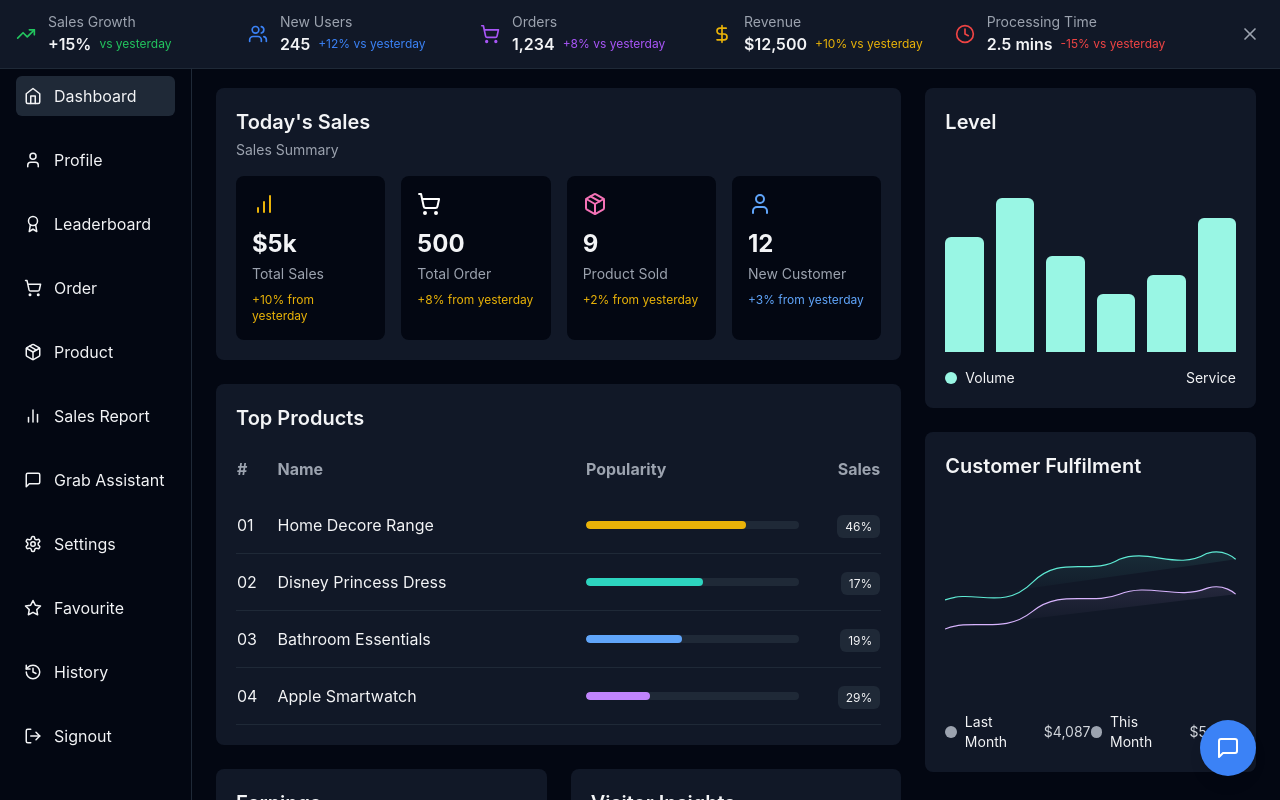
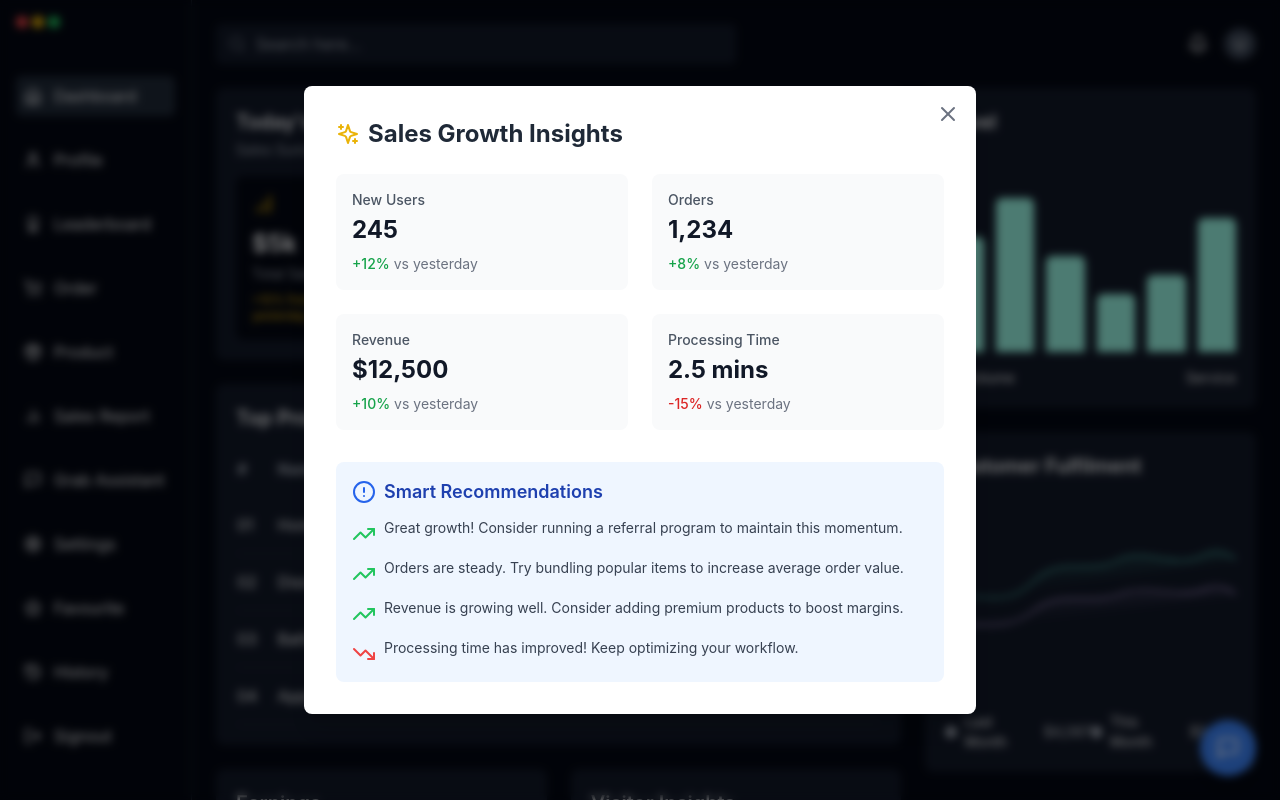
Before and after one commit to lingyuqian0301/LLF, a React (Create React App) app in the folder frontend/: page / in a window 1280 px wide. Built offline with nearby package versions, Linux system fonts and the light colour scheme.

Commit message:
animation

```diff
--- a/frontend/package.json
+++ b/frontend/package.json
@@ -8,6 +8,7 @@
     "@types/react-dom": "^18.2.19",
     "axios": "^1.8.4",
     "chart.js": "^4.4.8",
+    "framer-motion": "^12.6.5",
     "lucide-react": "^0.330.0",
     "react": "^18.2.0",
     "react-chartjs-2": "^5.3.0",
--- a/frontend/src/App.js
+++ b/frontend/src/App.js
@@ -21,6 +21,7 @@ import NotificationManager from "./components/NotificationManager";
 import TodayInsights from "./components/TodayInsights";
 import GrabAssistantFab from "./components/GrabAssistantFab";
 import GrabAssistant from "./pages/GrabAssistant";
+import SalesGrowthPopup from "./components/SalesGrowthPopup";
 
 function App() {
   const [activeTab, setActiveTab] = useState("dashboard");
@@ -79,7 +80,7 @@ function App() {
 
   return (
     <div className="flex h-screen bg-gray-950 text-gray-100">
-      <TodayInsights />
+      {/* <TodayInsights /> */}
       <NotificationManager />
       <GrabAssistantFab />
       {/* Sidebar */}
@@ -217,6 +218,7 @@ function App() {
 function DashboardContent() {
   return (
     <div className="grid grid-cols-3 gap-6">
+      <SalesGrowthPopup />
       {/* Left Column */}
       <div className="col-span-2 space-y-6">
         {/* Today's Sales */}
--- /dev/null
+++ b/frontend/src/components/SalesGrowthPopup.js
@@ -0,0 +1,218 @@
+import React, { useState, useEffect } from 'react';
+import { X, TrendingUp, TrendingDown, AlertCircle, Sparkles } from 'lucide-react';
+import { motion, AnimatePresence } from 'framer-motion';
+
+const SalesGrowthPopup = () => {
+  const [isVisible, setIsVisible] = useState(true);
+  const [isLoading, setIsLoading] = useState(true);
+  const [showRecommendations, setShowRecommendations] = useState(false);
+
+  useEffect(() => {
+    // Simulate loading data
+    const timer = setTimeout(() => {
+      setIsLoading(false);
+      // Show recommendations after a short delay
+      setTimeout(() => setShowRecommendations(true), 500);
+    }, 2000);
+
+    return () => clearTimeout(timer);
+  }, []);
+
+  const metrics = [
+    {
+      title: 'New Users',
+      value: '245',
+      change: '+12%',
+      comparison: 'vs yesterday',
+      recommendation: 'Great growth! Consider running a referral program to maintain this momentum.'
+    },
+    {
+      title: 'Orders',
+      value: '1,234',
+      change: '+8%',
+      comparison: 'vs yesterday',
+      recommendation: 'Orders are steady. Try bundling popular items to increase average order value.'
+    },
+    {
+      title: 'Revenue',
+      value: '$12,500',
+      change: '+10%',
+      comparison: 'vs yesterday',
+      recommendation: 'Revenue is growing well. Consider adding premium products to boost margins.'
+    },
+    {
+      title: 'Processing Time',
+      value: '2.5 mins',
+      change: '-15%',
+      comparison: 'vs yesterday',
+      recommendation: 'Processing time has improved! Keep optimizing your workflow.'
+    }
+  ];
+
+  const containerVariants = {
+    hidden: {
+      opacity: 0,
+      scale: 0.8,
+      y: 20
+    },
+    visible: {
+      opacity: 1,
+      scale: 1,
+      y: 0,
+      transition: {
+        duration: 0.5,
+        type: "spring",
+        stiffness: 100,
+        damping: 10
+      }
+    },
+    exit: {
+      opacity: 0,
+      scale: 0.8,
+      y: 20,
+      transition: {
+        duration: 0.3
+      }
+    }
+  };
+
+  const itemVariants = {
+    hidden: { opacity: 0, y: 20 },
+    visible: (i) => ({
+      opacity: 1,
+      y: 0,
+      transition: {
+        delay: i * 0.1,
+        duration: 0.5
+      }
+    })
+  };
+
+  return (
+    <AnimatePresence>
+      {isVisible && (
+        <motion.div
+          initial={{ opacity: 0 }}
+          animate={{ opacity: 1 }}
+          exit={{ opacity: 0 }}
+          className="fixed inset-0 flex items-center justify-center z-50 bg-black bg-opacity-50 backdrop-blur-sm"
+        >
+          <motion.div
+            variants={containerVariants}
+            initial="hidden"
+            animate="visible"
+            exit="exit"
+            className="bg-white rounded-lg shadow-xl p-8 w-full max-w-2xl relative"
+          >
+            <motion.button
+              whileHover={{ scale: 1.1 }}
+              whileTap={{ scale: 0.9 }}
+              onClick={() => setIsVisible(false)}
+              className="absolute top-4 right-4 text-gray-500 hover:text-gray-700 transition-colors"
+            >
+              <X size={24} />
+            </motion.button>
+
+            <motion.h2
+              initial={{ opacity: 0, y: -20 }}
+              animate={{ opacity: 1, y: 0 }}
+              transition={{ delay: 0.2 }}
+              className="text-2xl font-bold text-gray-800 mb-6 flex items-center gap-2"
+            >
+              <Sparkles className="text-yellow-500" />
+              Sales Growth Insights
+            </motion.h2>
+
+            {isLoading ? (
+              <motion.div
+                initial={{ opacity: 0 }}
+                animate={{ opacity: 1 }}
+                className="flex flex-col items-center justify-center py-12"
+              >
+                <motion.div
+                  animate={{ rotate: 360 }}
+                  transition={{ duration: 1, repeat: Infinity, ease: "linear" }}
+                  className="w-12 h-12 border-4 border-blue-500 border-t-transparent rounded-full mb-4"
+                />
+                <p className="text-gray-600">Analyzing your sales data...</p>
+              </motion.div>
+            ) : (
+              <>
+                <div className="grid grid-cols-2 gap-6">
+                  {metrics.map((metric, index) => (
+                    <motion.div
+                      key={index}
+                      custom={index}
+                      variants={itemVariants}
+                      initial="hidden"
+                      animate="visible"
+                      whileHover={{ scale: 1.02 }}
+                      className="bg-gray-50 p-4 rounded-lg hover:shadow-md transition-shadow"
+                    >
+                      <h3 className="text-sm font-medium text-gray-600">{metric.title}</h3>
+                      <motion.p
+                        initial={{ scale: 0.5 }}
+                        animate={{ scale: 1 }}
+                        transition={{ delay: 0.3 + index * 0.1 }}
+                        className="text-2xl font-bold text-gray-900 mt-1"
+                      >
+                        {metric.value}
+                      </motion.p>
+                      <div className="flex items-center mt-2">
+                        <motion.span
+                          initial={{ opacity: 0 }}
+                          animate={{ opacity: 1 }}
+                          transition={{ delay: 0.4 + index * 0.1 }}
+                          className={`text-sm font-medium ${metric.change.startsWith('+') ? 'text-green-600' : 'text-red-600'}`}
+                        >
+                          {metric.change}
+                        </motion.span>
+                        <span className="text-sm text-gray-500 ml-1">{metric.comparison}</span>
+                      </div>
+                    </motion.div>
+                  ))}
+                </div>
+
+                <AnimatePresence>
+                  {showRecommendations && (
+                    <motion.div
+                      initial={{ opacity: 0, y: 20 }}
+                      animate={{ opacity: 1, y: 0 }}
+                      transition={{ delay: 0.5 }}
+                      className="mt-8 p-4 bg-blue-50 rounded-lg"
+                    >
+                      <h3 className="text-lg font-semibold text-blue-800 mb-3 flex items-center gap-2">
+                        <AlertCircle className="text-blue-600" />
+                        Smart Recommendations
+                      </h3>
+                      <div className="space-y-3">
+                        {metrics.map((metric, index) => (
+                          <motion.div
+                            key={index}
+                            initial={{ opacity: 0, x: -20 }}
+                            animate={{ opacity: 1, x: 0 }}
+                            transition={{ delay: 0.6 + index * 0.1 }}
+                            className="flex items-start gap-2"
+                          >
+                            {metric.change.startsWith('+') ? (
+                              <TrendingUp className="text-green-500 mt-1" />
+                            ) : (
+                              <TrendingDown className="text-red-500 mt-1" />
+                            )}
+                            <p className="text-sm text-gray-700">{metric.recommendation}</p>
+                          </motion.div>
+                        ))}
+                      </div>
+                    </motion.div>
+                  )}
+                </AnimatePresence>
+              </>
+            )}
+          </motion.div>
+        </motion.div>
+      )}
+    </AnimatePresence>
+  );
+};
+
+export default SalesGrowthPopup;
```
Also changed, not shown: 1 other file (tests, documents, lock files or other folders).
